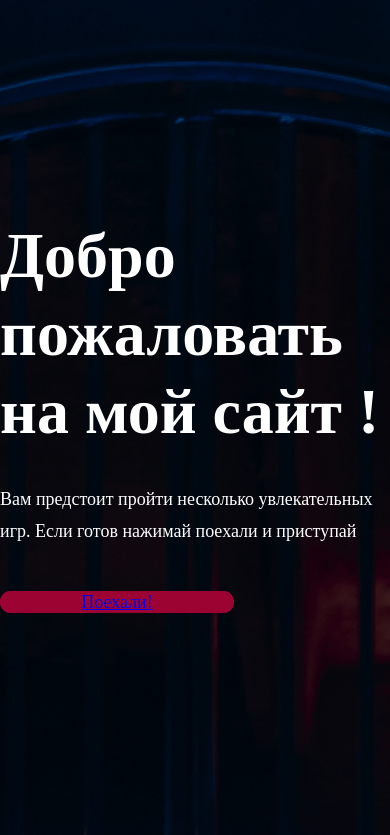
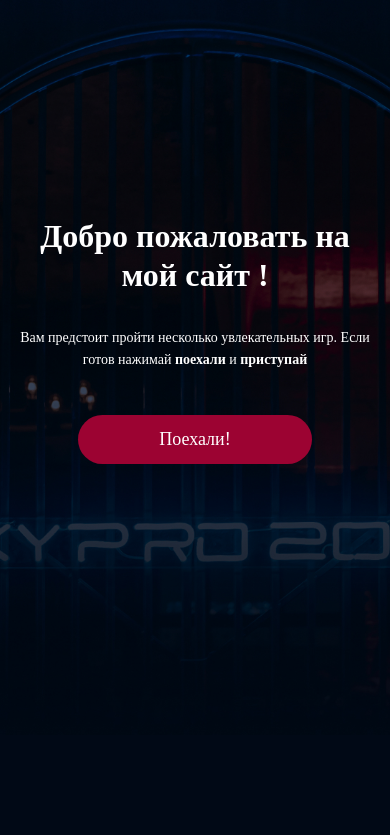
Before and after one commit to nata2864/1homework, a plain HTML site: page index.html in a window 390 px wide. Shown: the top 835 px of the page. Drawn offline with Linux system fonts and the light colour scheme.

Commit message:
Mobile 2.2

```diff
--- /dev/null
+++ b/_mobile.scss
@@ -0,0 +1,35 @@
+@media (max-width: 767px) {
+    .center{
+        padding-left: 16px;
+        padding-right: 16px;
+    }
+
+    .top {height: 735px;
+
+    &__content{
+        display: flex;
+        flex-direction: column;
+        align-items: center;
+    }
+    &__title{
+    font-weight: 700;
+    font-size: 32px;
+    line-height: 39px;
+    text-align: center;
+    }
+    &__text{
+    font-weight: 300;
+    font-size: 14px;
+    line-height: 22px;
+    text-align: center;
+    }
+}
+
+.footer {
+    height: 1221px;
+}
+.items {
+    display: grid;
+    grid-template-columns: repeat(4, 1fr);
+  }
+}
--- a/index.html
+++ b/index.html
@@ -8,23 +8,29 @@
     <link rel="stylesheet" href="style.css">
 </head>
 <body>
-    <header class="header center">
-        <section>
-            <h1 class="top__title ">
+    <main>
+        <header class="top top_mob center">
+            <section class="top__content top__content_mob">
+                <h1 class="top__title top__title_mob">
                     Добро пожаловать на мой сайт !
                 </h1>
                 <h2 class="top__text">
-                Вам предстоит пройти несколько увлекательных игр. Если готов нажимай поехали и приступай
+                    Вам предстоит пройти несколько увлекательных игр. Если готов нажимай <b>поехали</b> и <b>приступай</b>
                 </h2>
-            <div class="top_link">
-                <a class="top_link" href="#">Поехали!</a>
+                <div>
+                    <a class="top__button" href="#">Поехали!</a>
                 </div>
             </section>
-        <footer class="footer">
-
+        </header>
+        <footer class="footer center">
+            <section class="game-box center">
+                <div class="items">
+                   <div class="item item_1"><h3 class="name">Игра 1</h3></div>
+                   <div class="item item_2"><h3 class="name">Игра 2</h3></div>
+                   <div class="item item_3"><h3 class="name">Игра 3</h3></div>
+                </div>
+            </section>
         </footer>
-    </header>
-
-
+    </main>
 </body>
 </html>
--- /dev/null
+++ b/style.scss
@@ -0,0 +1,114 @@
+
+* {
+    margin: 0;
+    padding: 0;
+  }
+  * {
+    outline: none;
+  }
+
+  a {
+    text-decoration: none;
+  }
+
+  body {
+    font-family: "Montserrat";
+  }
+
+  .center {
+    padding-left: calc(50% - 600px);
+    padding-right: calc(50% - 600px);
+  }
+
+  .top {
+    height: 1024px;
+    background-image: url(img/Rectangle\ 1.jpg);
+    background-repeat: no-repeat;
+    background-position: center;
+    background-size: cover;
+
+    &__title {
+    font-style: normal;
+    font-weight: 700;
+    font-size: 64px;
+    line-height: 78px;
+    display: flex;
+    align-items: center;
+    padding-top: 217px;
+    max-width: 789px;
+    color: #FFFFFF;
+  }
+    &__text {
+    margin-top: 32px;
+    margin-bottom: 44px;
+    font-style: normal;
+    font-weight: 300;
+    font-size: 18px;
+    line-height: 22px;
+    max-width: 481px;
+    color: #FFFFFF;
+  }
+    &__button {
+    width: 234.06px;
+    height: 48.6px;
+    display: flex;
+    align-items: center;
+    justify-content: center;
+    font-style: normal;
+    font-weight: 400;
+    font-size: 18px;
+    line-height: 22px;
+    color: #FFFFFF;
+    background: #9C0332;
+    border-radius: 30px;
+  }
+}
+
+  .footer {
+    height: 556px;
+    background-image: url(img/Rectangle\ 5.jpg);
+    background-repeat: no-repeat;
+    background-position: center;
+    background-size: cover;
+  }
+
+  .game-box {
+    padding-top: 128px;
+  }
+
+  .items {
+    display: grid;
+    gap: 32px;
+    grid-template-columns: repeat(12, 1fr);
+  }
+
+  .item {
+    height: 300px;
+    grid-column: span 4;
+    background: linear-gradient(180deg, rgba(39, 1, 15, 0) 0%, #001944 100%);
+    border-radius: 16px;
+  }
+
+  .item_1 {
+    background-image: url(img/Rectangle\ 6.svg);
+  }
+
+  .item_2 {
+    background-image: url(img/Rectangle\ 7.svg);
+  }
+
+  .item_3 {
+    background-image: url(img/Rectangle\ 8.svg);
+  }
+
+  .name {
+    font-style: normal;
+    font-weight: 600;
+    font-size: 24px;
+    line-height: 32px;
+    color: #FFFFFF;
+    padding-top: 236px;
+    padding-left: 32px;
+  }/*# sourceMappingURL=style.css.map */
+
+@import 'mobile';
```
Also changed, not shown: img/Rectangle 5.jpg (added), img/Rectangle 6.jpg (added), img/Rectangle 7.jpg (added), img/Rectangle 8.jpg (added), style.css, 4 other files. Lines whose indentation alone changed are shown as unchanged.
